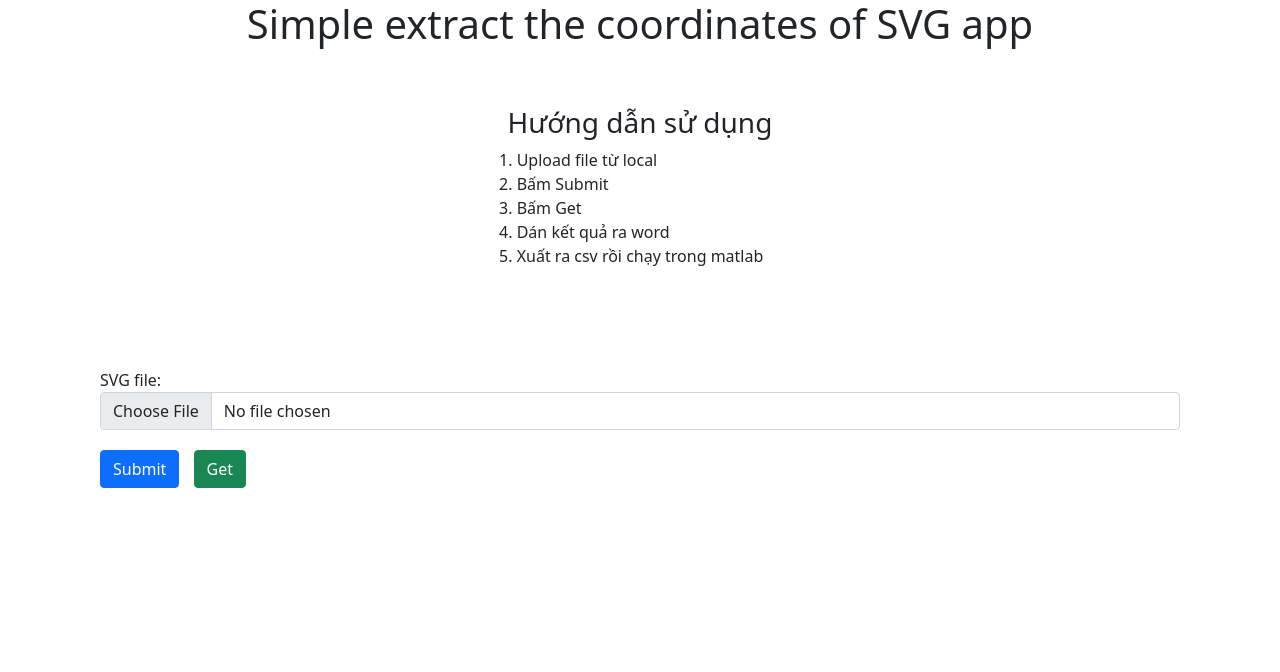
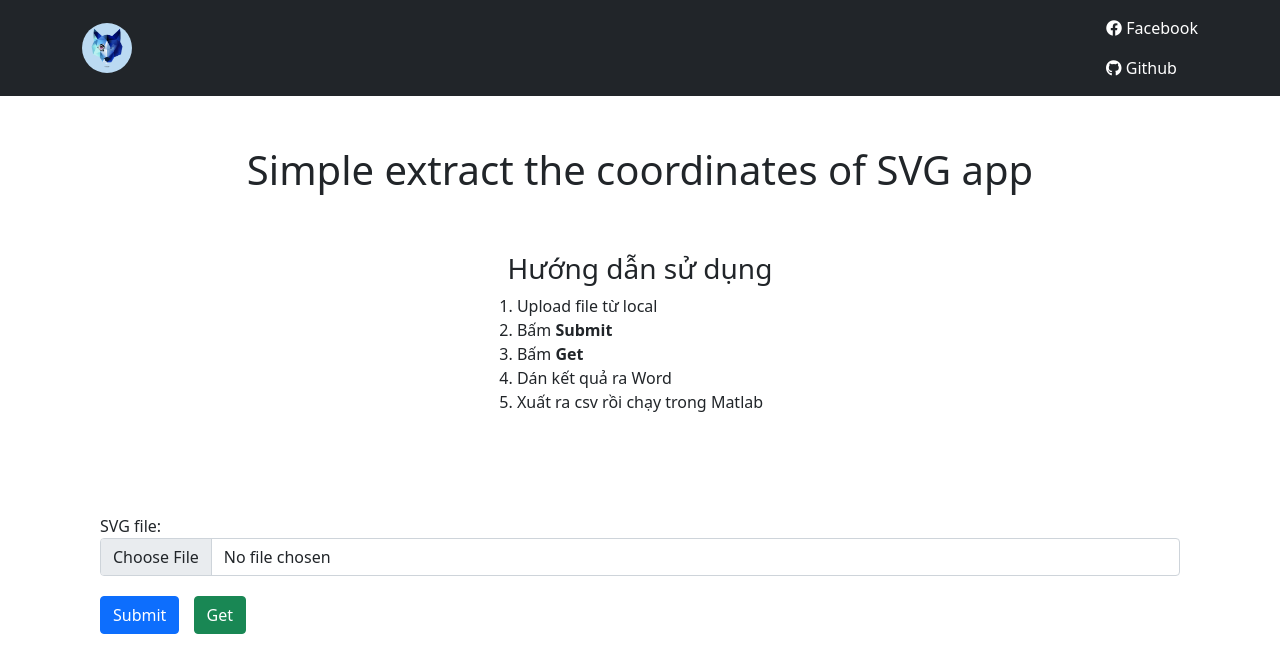
Before and after one commit to tranhuyducseven/readSVG, a plain HTML site: page index.html in a window 1280 px wide. Drawn offline with nearby package versions, Linux system fonts and the light colour scheme.

Commit message:
add header

```diff
--- a/index.html
+++ b/index.html
@@ -5,6 +5,8 @@
 	<meta name="viewport" content="width=device-width, initial-scale=1.0">
 	<title>SEC SVG APP</title>
 	<link href="https://cdn.jsdelivr.net/npm/bootstrap@5.0.2/dist/css/bootstrap.min.css" rel="stylesheet" integrity="sha384-EVSTQN3/azprG1Anm3QDgpJLIm9Nao0Yz1ztcQTwFspd3yD65VohhpuuCOmLASjC" crossorigin="anonymous">
+	<link rel="stylesheet" href="https://cdnjs.cloudflare.com/ajax/libs/font-awesome/6.0.0-beta3/css/all.min.css" integrity="sha512-Fo3rlrZj/k7ujTnHg4CGR2D7kSs0v4LLanw2qksYuRlEzO+tcaEPQogQ0KaoGN26/zrn20ImR1DfuLWnOo7aBA==" crossorigin="anonymous" referrerpolicy="no-referrer" />
+	<link rel="icon" href="./wolfversion3.png" />
 	<style>
 		h1{
 			text-align: center;
@@ -14,6 +16,9 @@
 		}
 		button{
 			margin-top: 20px;
+		}
+		.app{
+			margin-top: 50px;
 		}
 		.svg-img-wrapper,
 		.introduce, #result{
@@ -35,10 +40,36 @@
 		}
 		.button-group .btn {
 			margin-right: 10px;
+		}.nav-link:hover{
+			color: aqua!important;
 		}
 	</style>
 </head>
 <body>
+	<header>
+		<nav class="navbar navbar-dark bg-dark">
+  		<div class="container">
+    		<a class="navbar-brand" href="https://tranhuyducseven.github.io/readSVG/">
+      			<img src="./wolfversion3.png" alt=""  height="50" style="border-radius:50%">
+    		</a>
+    		<ul class="navbar-nav">
+	        	<li class="nav-item">
+	          		<a class="nav-link active" target="blank"  href="https://www.facebook.com/tranhuyducseven/">
+	          			<i class="fab fa-facebook"></i>
+	          			Facebook
+	          		</a>
+	        	</li>
+	        	<li class="nav-item">
+
+	          		<a class="nav-link active" target="blank" href="https://github.com/tranhuyducseven">
+	          			<i class="fab fa-github"></i>
+	          			Github
+	          		</a>
+	        	</li>
+        	</ul>
+  		</div>
+		</nav>
+	</header>
 	<div class="app">
 
 		<h1> Simple extract the coordinates of SVG app</h1>
@@ -50,19 +81,19 @@
 
 				</li>
 				<li>
-					Bấm Submit
+					Bấm <b>Submit</b>
 
 				</li>
 				<li>
-					Bấm Get
+					Bấm <b>Get</b>
 
 				</li>
 				<li>
-					Dán kết quả ra word
+					Dán kết quả ra Word
 
 				</li>
 				<li>
-					Xuất ra csv rồi chạy trong matlab
+					Xuất ra csv rồi chạy trong Matlab
 
 				</li>
 			</ol>
```
Also changed, not shown: Phu.svg (deleted), wolfversion3.png (added).
